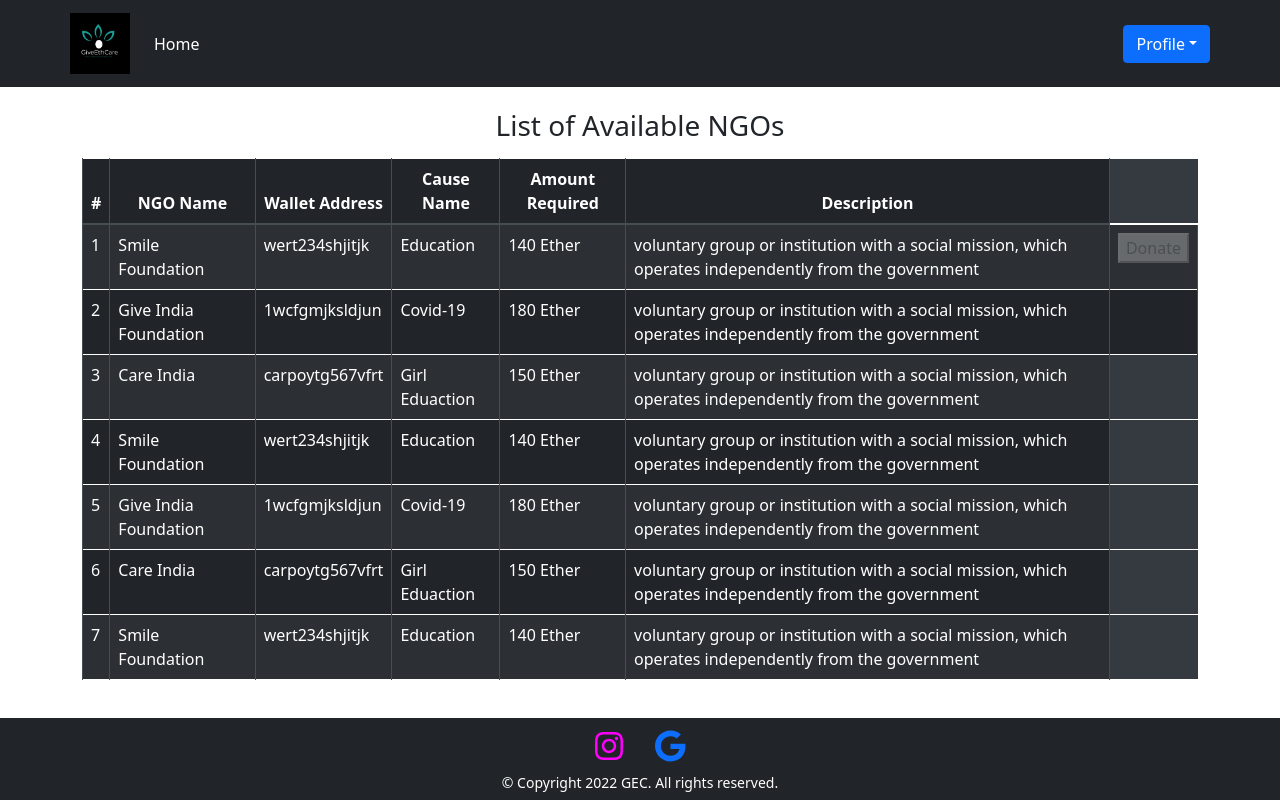
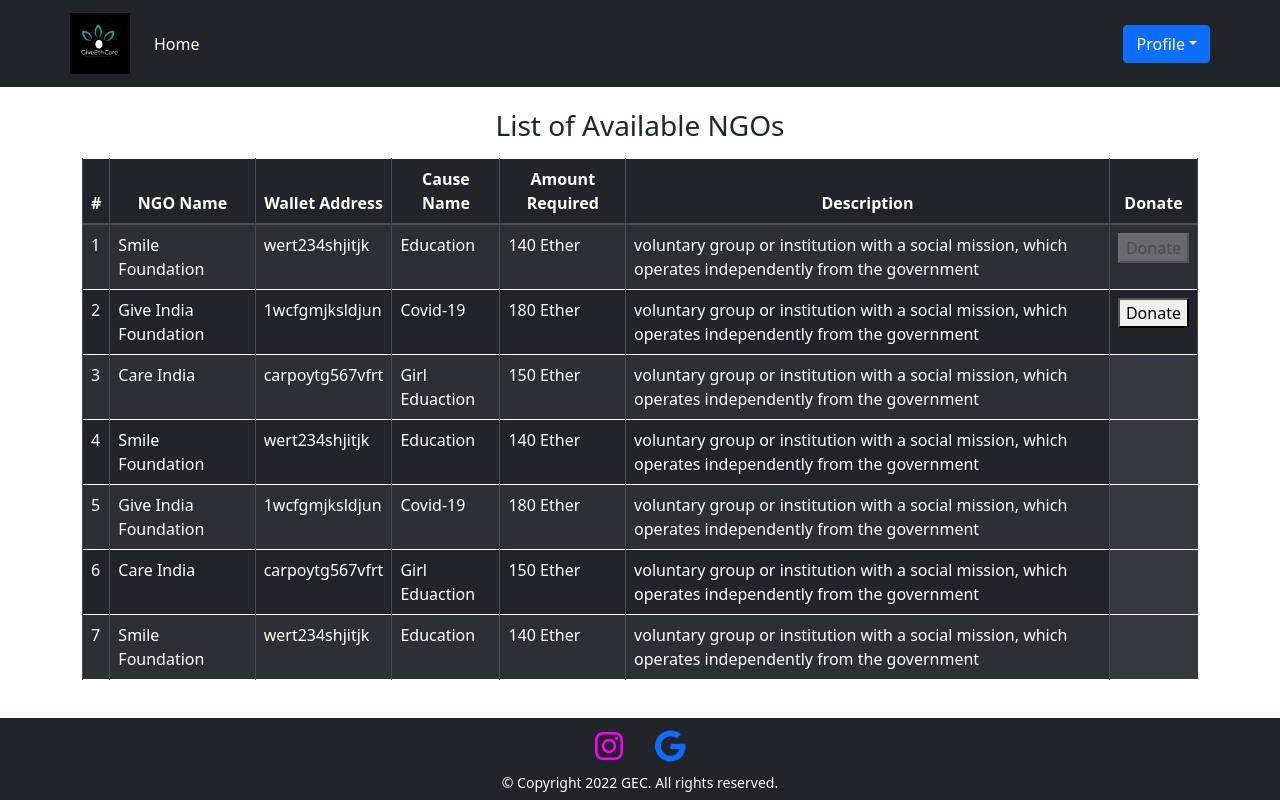
Before and after one commit to lavanyaam11/FYP_NGO, a React (Create React App) app in the folder client/: page /avlngo in a window 1280 px wide. Built offline with nearby package versions, Linux system fonts and the light colour scheme.

Commit message:
fix donatebutton

```diff
--- a/client/src/pages/Donor/AvlNGO.js
+++ b/client/src/pages/Donor/AvlNGO.js
@@ -32,6 +32,7 @@ export default function AvlNGO() {
               <th>Cause Name</th>
               <th>Amount Required</th>
               <th>Description</th>
+              <th>Donate</th>
             </tr>
           </thead>
           <tbody>
@@ -60,9 +61,8 @@ export default function AvlNGO() {
                 operates independently from the government
               </td>
               <td  setModalIsOpen={setModalIsOpen}>
-                <Donate show={modalIsOpen} onHide={() => setModalIsOpen(false)}>
-                  <button onClick={setModalIsOpenToTrue}>Donate</button>
-                </Donate>
+              <button onClick={setModalIsOpenToTrue}>Donate</button>
+              <Donate show={modalIsOpen} onHide={() => setModalIsOpen(false)}/>
               </td>
             </tr>
             <tr>
```
